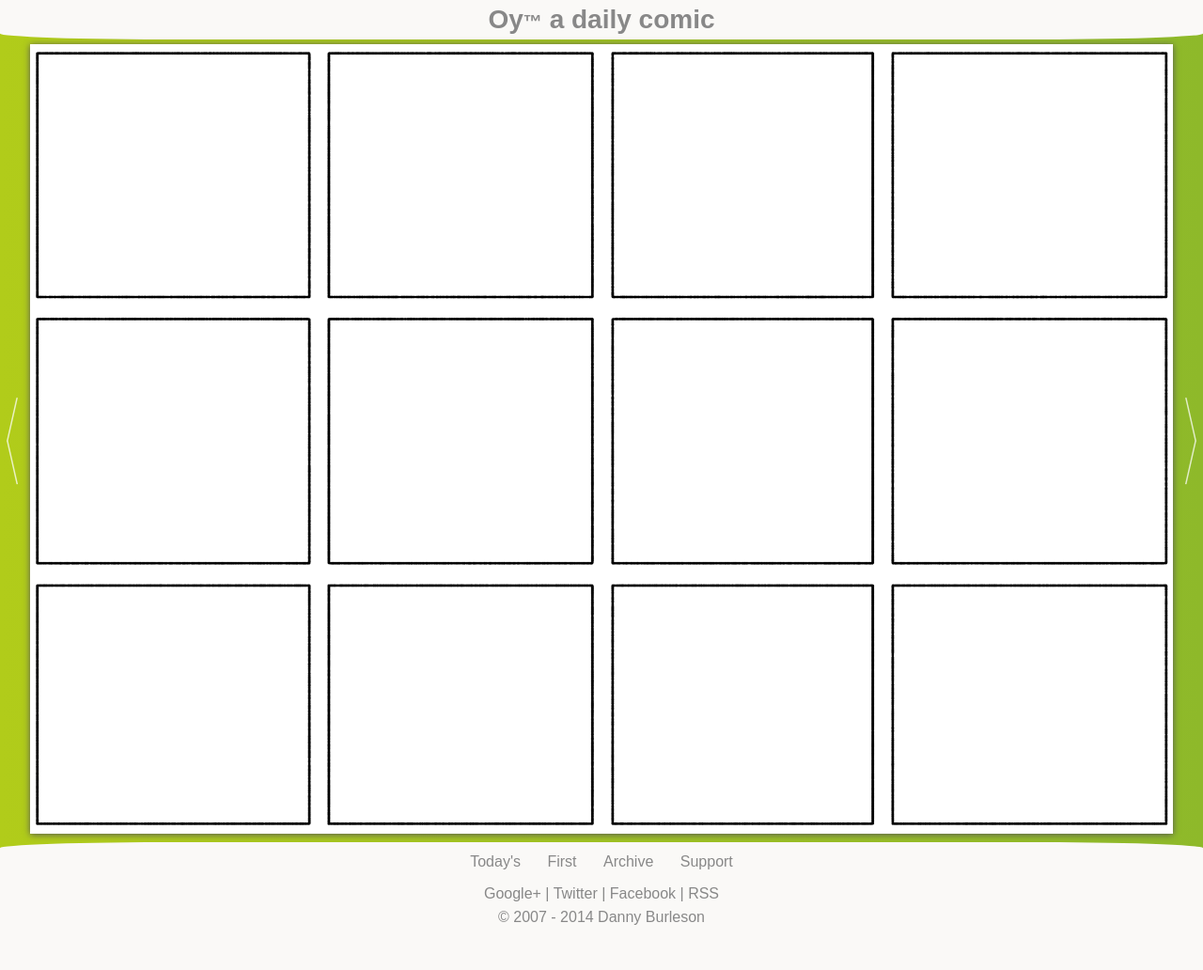
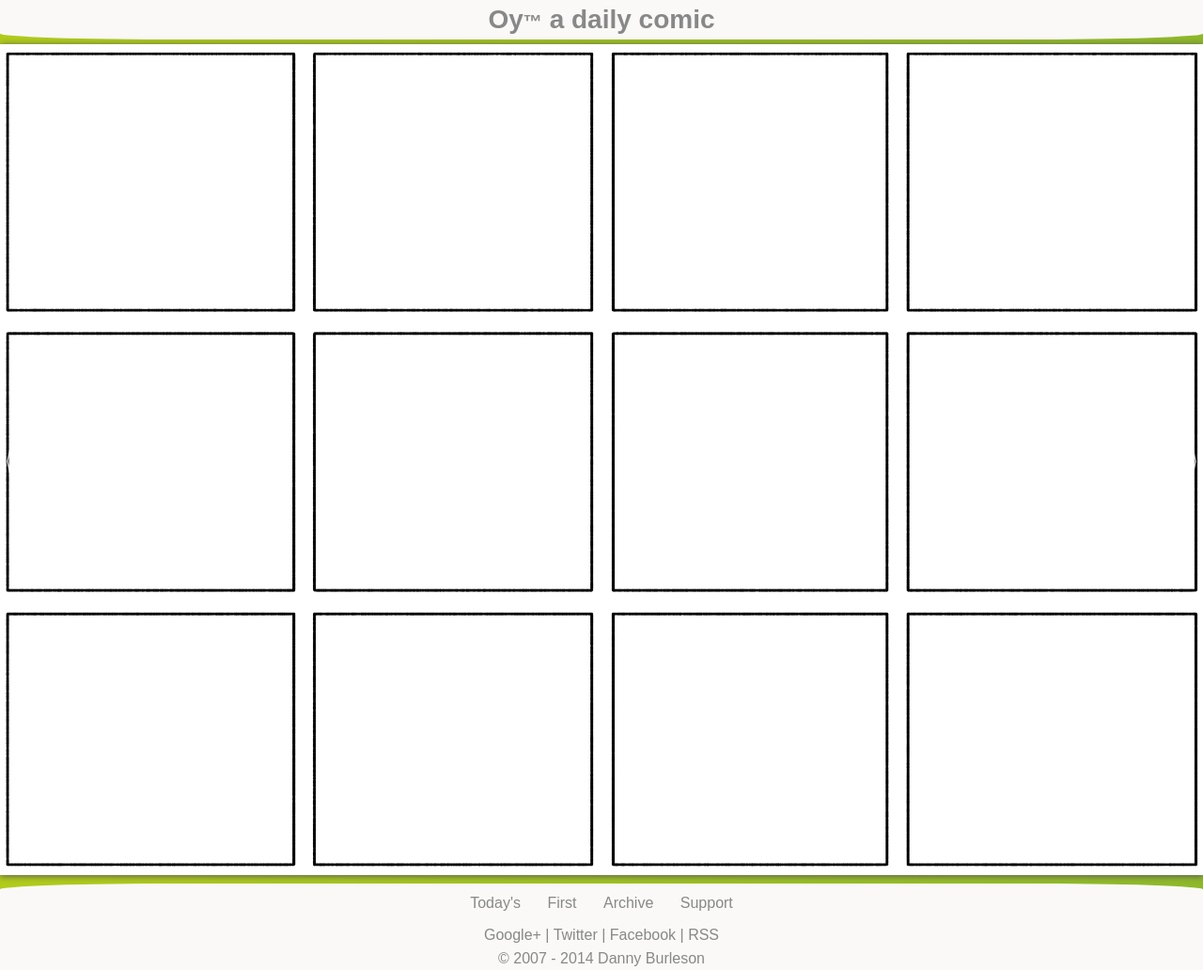
Before and after one commit to oycomics/oycomics.github.io, a Jekyll site: the page built from _posts/2014-05-08-sunday-test-comic.md, in a window 1280 px wide. Shown: the whole page at 94% size. Built offline with Jekyll 4.4.1, drawn with Linux system fonts in a browser that asks for light colours; Markdown is read by kramdown in place of the engine named in the settings; before the commit the page ends 988 px from its top, so only the background shows below that.

Commit message:
Update 2014-05-08-sunday-test-comic.md

```diff
--- a/_posts/2014-05-08-sunday-test-comic.md
+++ b/_posts/2014-05-08-sunday-test-comic.md
@@ -4,5 +4,5 @@ title: "Sunday Comic test"
 date: 2014-05-08 00:00:47
 image: "2014-05-08.png"
 ---
-<img class="portrait" src="{{ site.url }}/comics/2014-05-08v.png" border="0" style="width:95%;" />
-<img class="landscape" src="{{ site.url }}/comics/2014-05-08.png" border="0" style="width:95%;" />
+<img class="portrait" src="{{ site.url }}/comics/2014-05-08v.png" border="0" style="width:100%;" />
+<img class="landscape" src="{{ site.url }}/comics/2014-05-08.png" border="0" style="width:100%;" />
```
